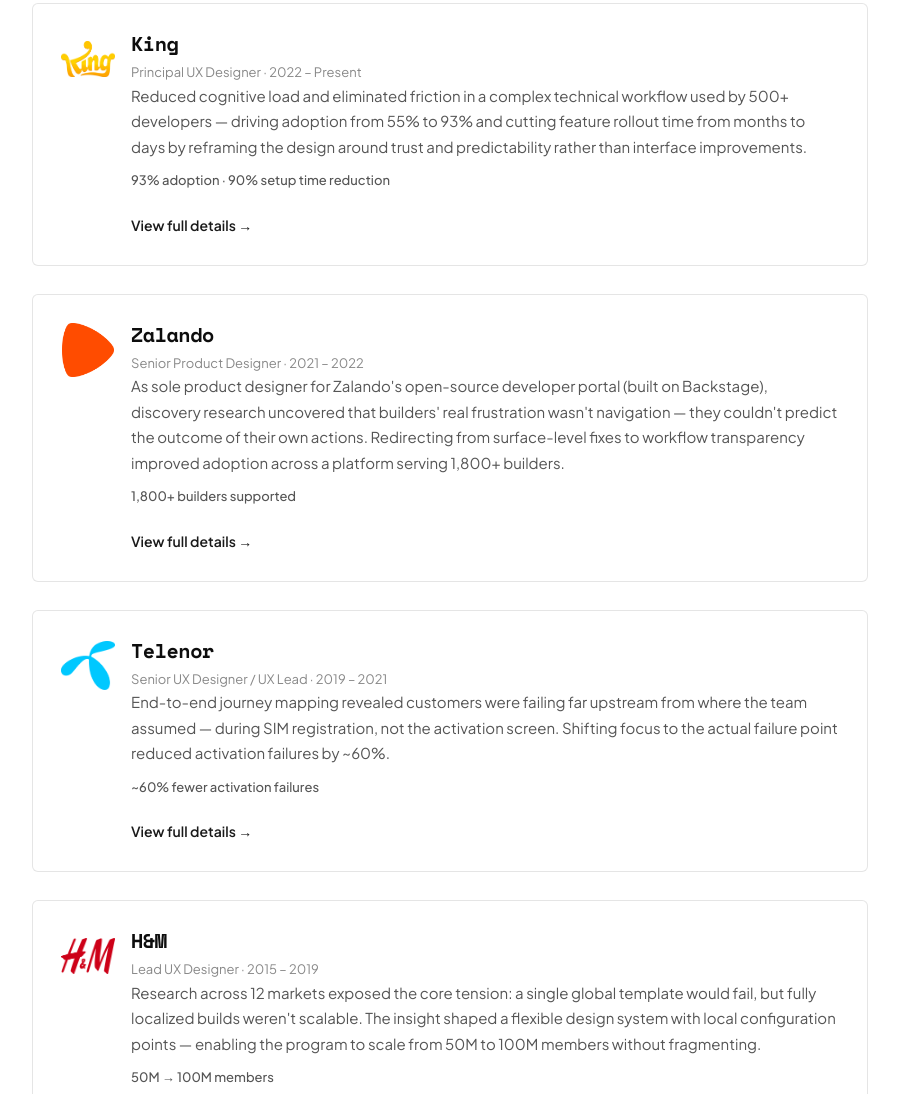
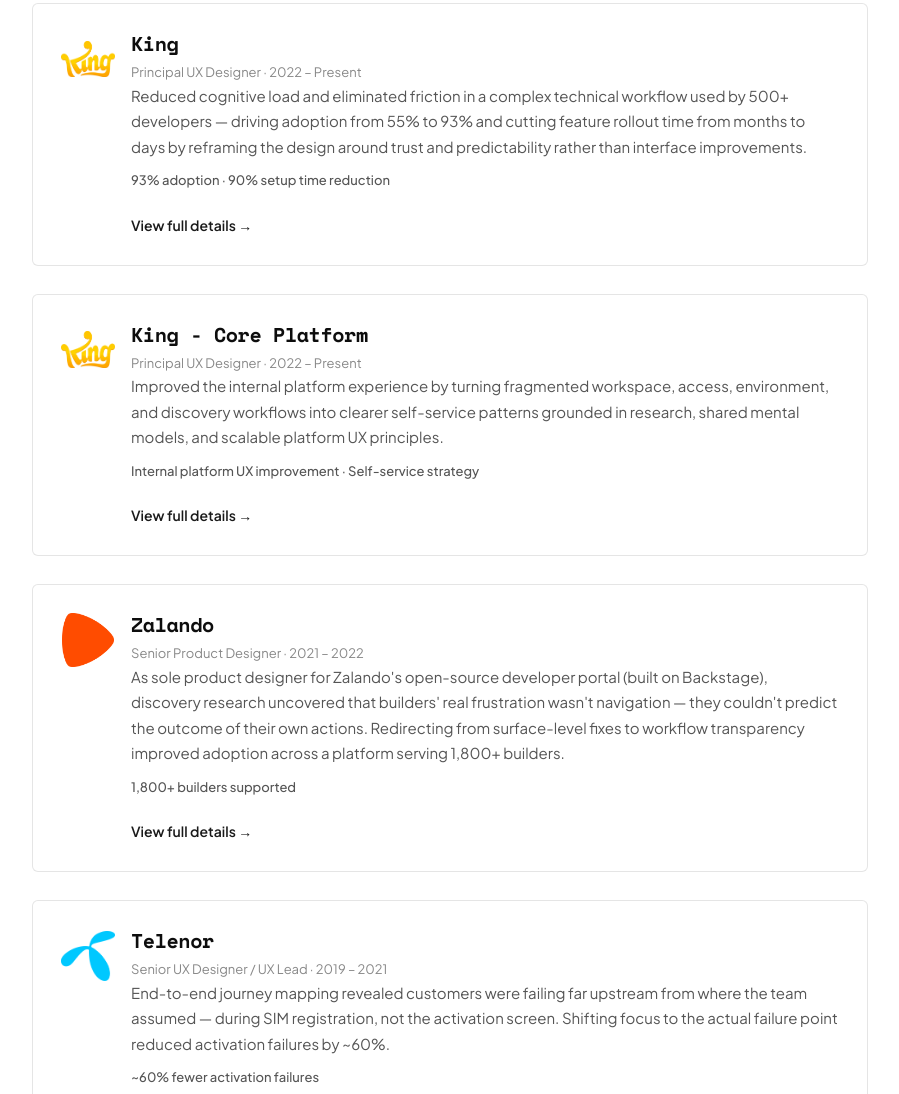
Before and after one commit to hyojinyang-ai/portfolio, a website: page index.html in a window 1280 px wide. Shown: the part 1813-2907 px from the top of the page, without its empty margins (190-1089 px from the left). Drawn offline with nearby package versions, Linux system fonts and the light colour scheme; files that its build step writes are made by us from their sources.

Commit message:
Add Core Platform case study card

```diff
--- a/index.html
+++ b/index.html
@@ -340,6 +340,23 @@
                     </div>
                 </a>
 
+                <a href="king-core-platform.html" class="work-card" data-company="king-core-platform" aria-label="Open King Core Platform case study">
+                    <div class="work-card-inner">
+                        <div class="work-row">
+                            <img src="images/king-logo.png" alt="King logo" class="work-logo">
+                            <div class="work-content">
+                                <h3 class="work-company">King - Core Platform</h3>
+                                <p class="work-meta-inline">Principal UX Designer · 2022 – Present</p>
+                                <p class="work-description">
+                                    Improved the internal platform experience by turning fragmented workspace, access, environment, and discovery workflows into clearer self-service patterns grounded in research, shared mental models, and scalable platform UX principles.
+                                </p>
+                                <p class="work-impact">Internal platform UX improvement · Self-service strategy</p>
+                                <span class="work-detail-link">View full details →</span>
+                            </div>
+                        </div>
+                    </div>
+                </a>
+
                 <a href="zalando-case.html" class="work-card" data-company="zalando" aria-label="Open Zalando case study">
                     <div class="work-card-inner">
                         <div class="work-row">
```
